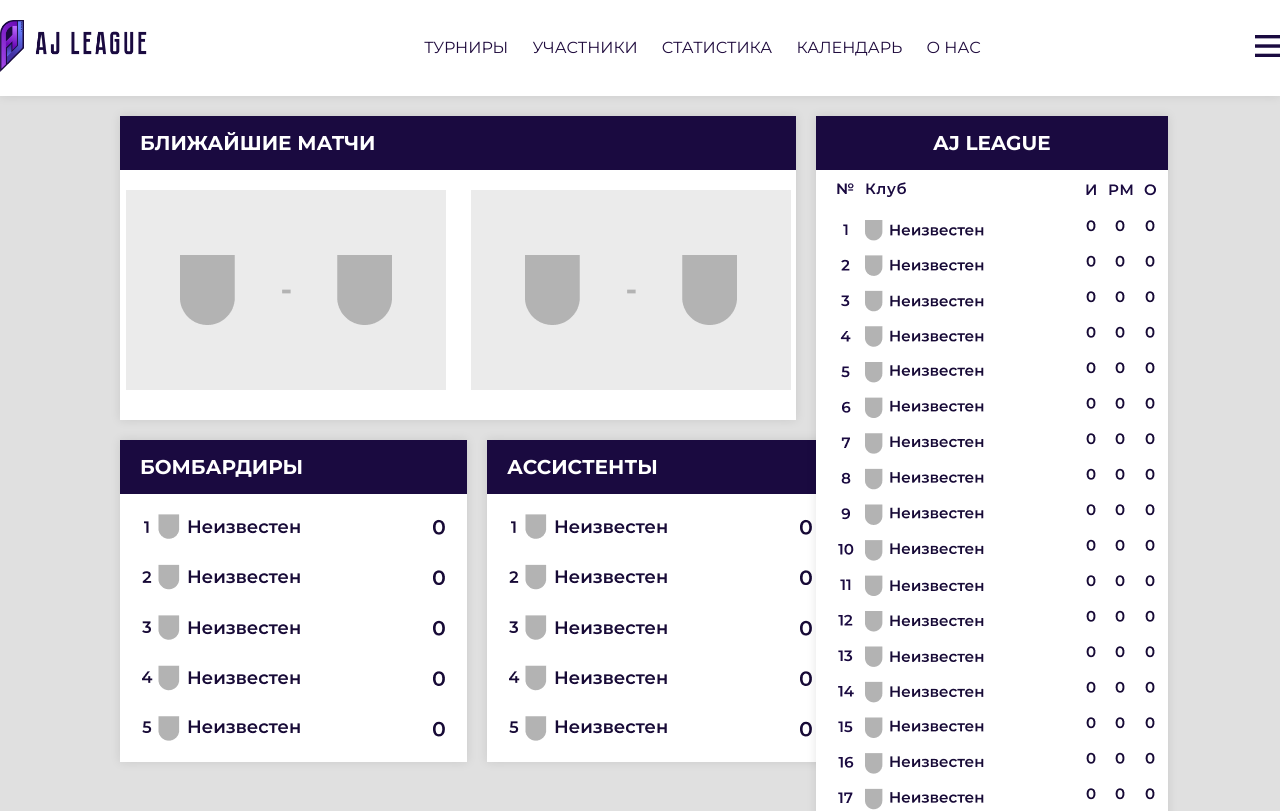
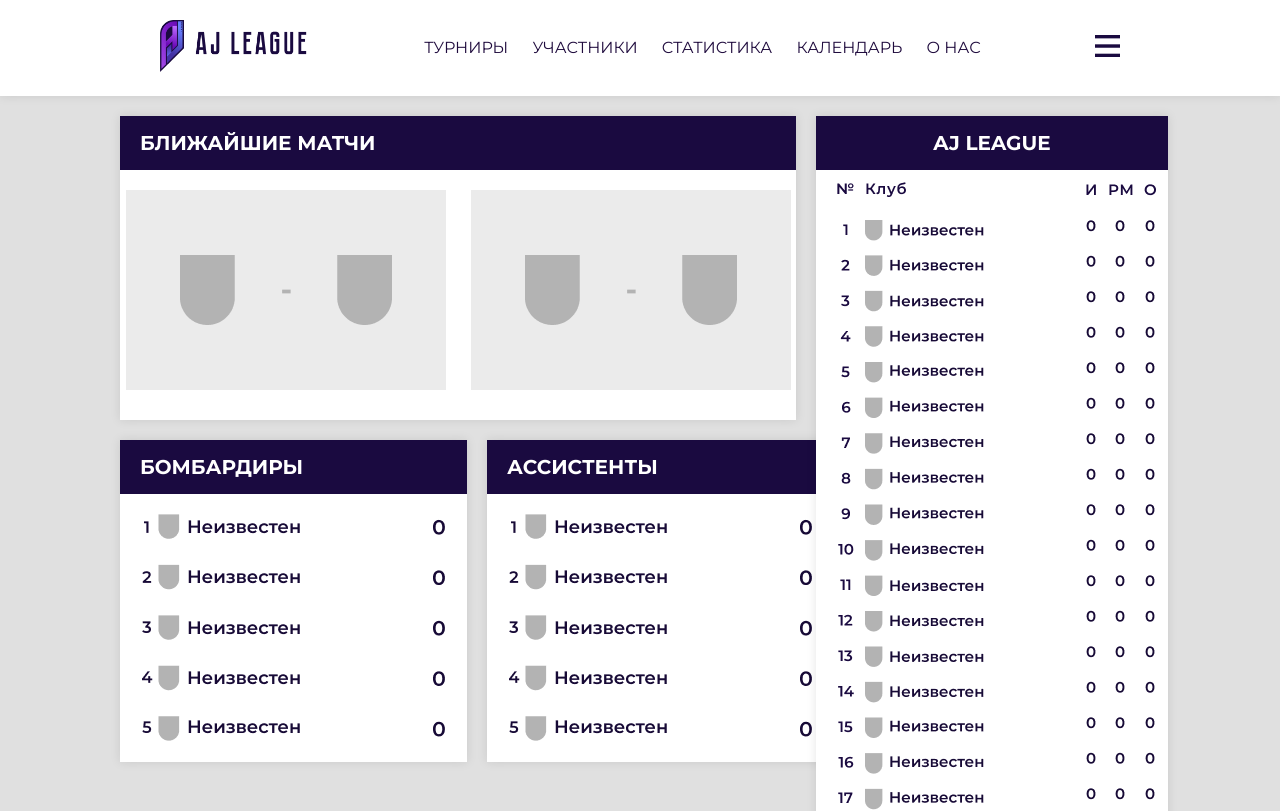
Before and after one commit to ajleagues/tournament, a plain HTML site: page index.html in a window 1280 px wide. Shown: the top 811 px of the page. Drawn offline with Linux system fonts and the light colour scheme.

Commit message:
Update index.css

```diff
--- a/index.css
+++ b/index.css
@@ -11,7 +11,7 @@ body {
 }
 
 .container {
-    width: 100%; /* Ширина контейнера */
+    width: 75%; /* Ширина контейнера */
     margin: 0 auto; /* Центрирование контейнера по горизонтали */
 }
 
```
